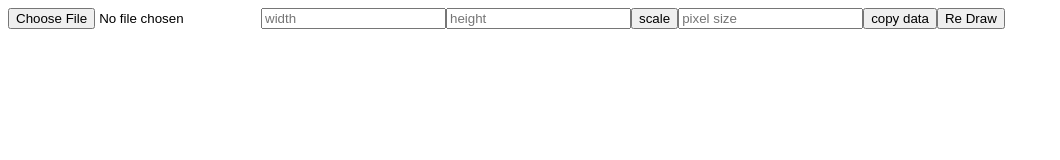
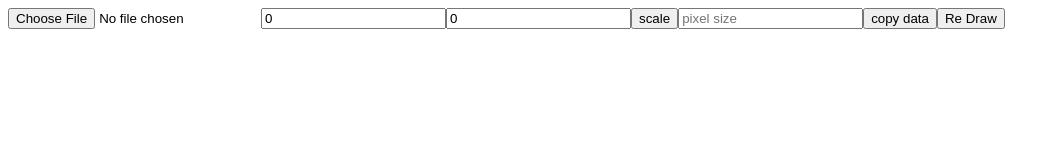
Before and after one commit to OmniIncorporated/Image-Gen, a React (Vite) app: page / in a window 1280 px wide. Shown: the top 160 px of the page, without its empty margins (0-1060 px from the left). Built offline with nearby package versions, Linux system fonts and the light colour scheme.

Commit message:
Add value attributes to input fields

```diff
--- a/src/App.jsx
+++ b/src/App.jsx
@@ -61,11 +61,13 @@ function App() {
       <input
         type="number"
         placeholder="width"
+        value={width}
         onChange={e => setWidth(e.target.value)}
       />
       <input
         type="number"
         placeholder="height"
+        value={height}
         onChange={e => setHeight(e.target.value)}
       />
       <button onClick={() => setCanvas(scaleCanvas(canvas, width, height))}>
```
